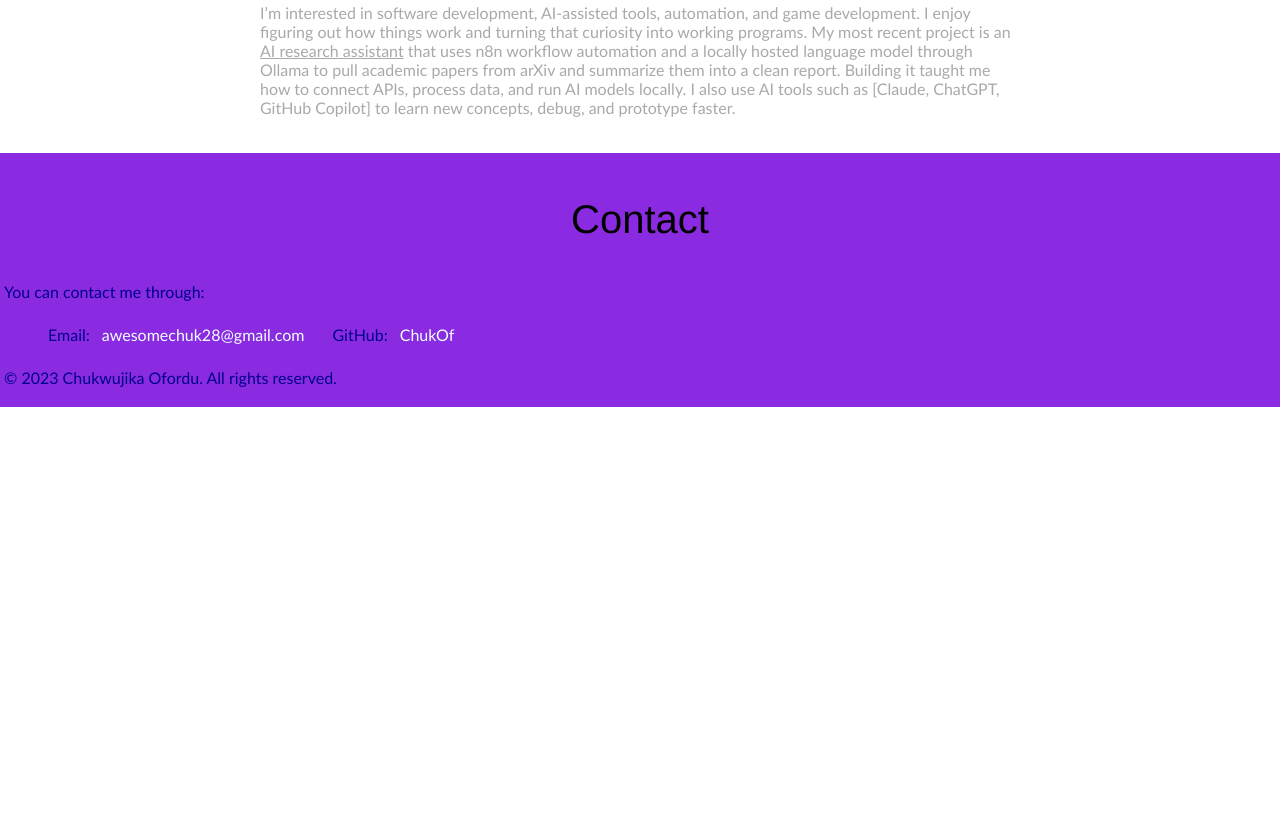
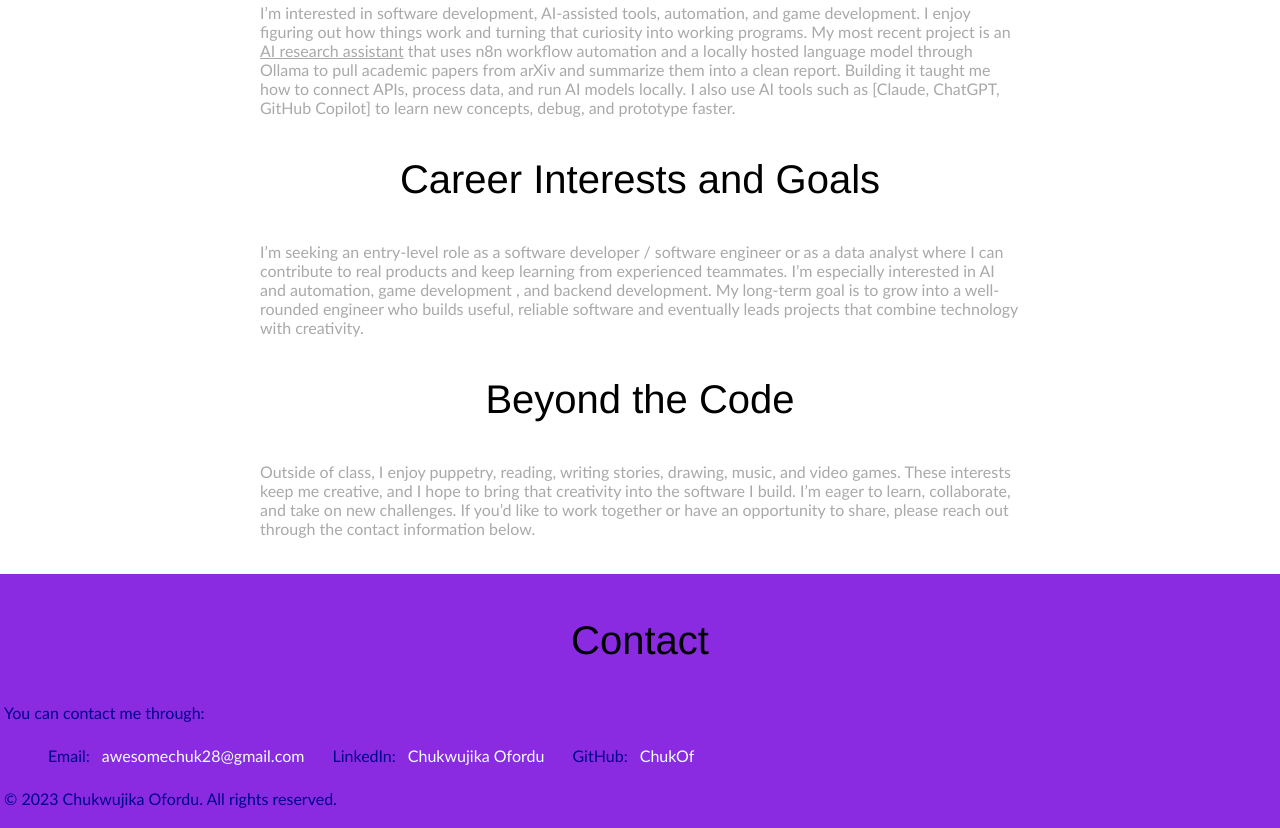
Before and after one commit to ChukOf/ChukOf.github.io, a plain HTML site: page about.html in a window 1280 px wide. Shown: the part 633-1461 px from the top of the page. Before the commit the page ends 1040 px from the top, so only its background shows below. Drawn offline with Linux system fonts and the light colour scheme.

Commit message:
Update about.html

```diff
--- a/about.html
+++ b/about.html
@@ -39,6 +39,24 @@
   models locally. I also use AI tools such as [Claude, ChatGPT, GitHub Copilot]
   to learn new concepts, debug, and prototype faster.
 </p>
+   <h3 class = "section-header">Career Interests and Goals</h3>
+<p> I’m seeking an entry-level role as a software developer / software engineer or as a data analyst
+  where I can contribute to real products and keep learning from experienced
+  teammates. I’m especially interested in AI and automation, game development
+  , and backend development. My long-term goal is to grow into a well-rounded
+  engineer who builds useful, reliable software and eventually leads projects
+  that combine technology with creativity.
+</p>
+
+<h3 class = "section-header">Beyond the Code</h3>
+<p>
+  Outside of class, I enjoy puppetry, reading, writing stories, drawing, music,
+  and video games. These interests keep me creative, and I hope to bring that
+  creativity into the software I build. I’m eager to learn, collaborate, and
+  take on new challenges. If you’d like to work together or have an opportunity
+  to share, please reach out through the contact information below.
+</p>
+
     </section>
     <footer class="main-footer">
         <div id="container main-footer-container">
@@ -46,6 +64,7 @@
         <p>You can contact me through:</p>
           <ul class="nav footer-nav">
             <li>Email: <a href="mailto:awesomechuk28@gmail.com" target="_blank">awesomechuk28@gmail.com</a></li>
+            <li>LinkedIn: <a href="https://www.linkedin.com/in/chukwujika-ofordu-b7629430b/">Chukwujika Ofordu</a></li>
             <li>GitHub: <a href="https://github.com/ChukOf" target="_blank">ChukOf</a></li>
           </ul>
         <p>&copy; 2023 Chukwujika Ofordu. All rights reserved.</p>
```
